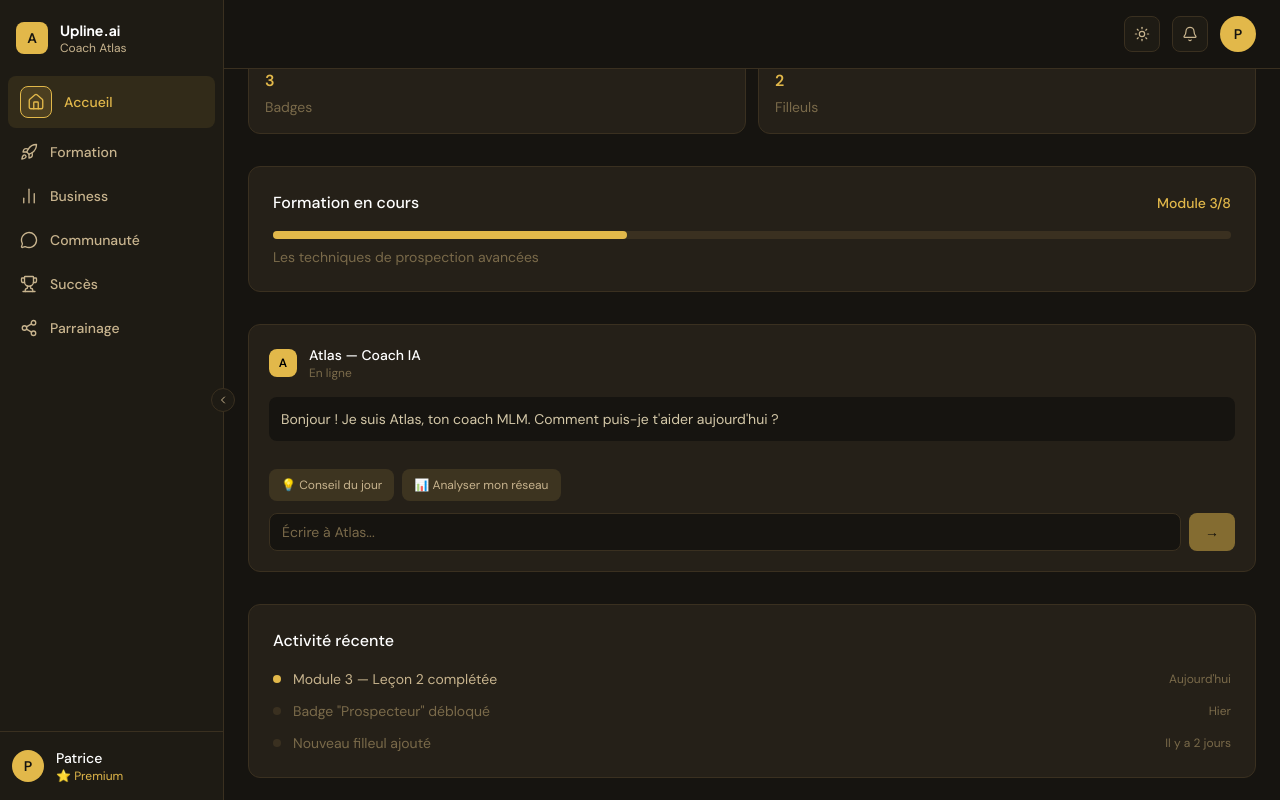
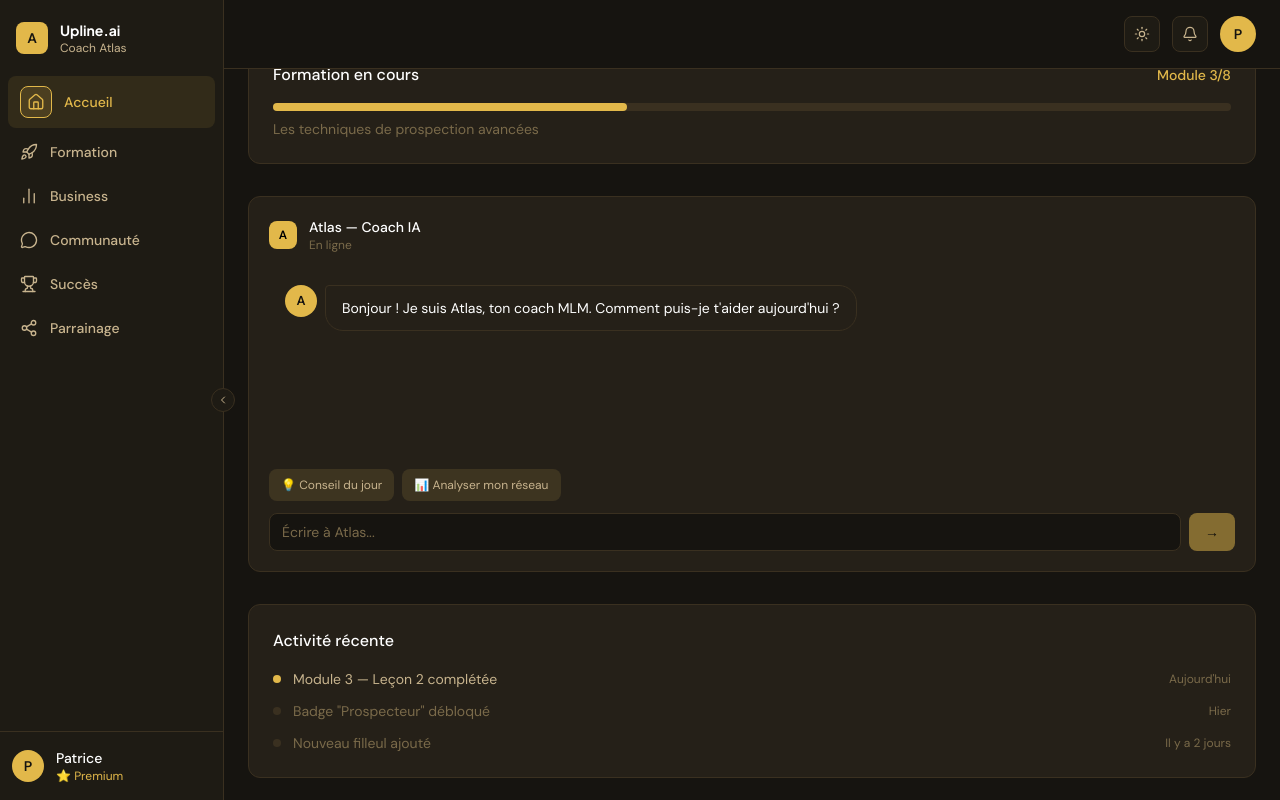
Before and after one commit to Biz4me/upline-dashboard, a Next.js app: page / in a window 1280 px wide. Built offline with nearby package versions, Linux system fonts and the light colour scheme.

Commit message:
fix: chat style WhatsApp atlas gauche avatar + user droite

```diff
--- a/src/components/atlas/AtlasChat.tsx
+++ b/src/components/atlas/AtlasChat.tsx
@@ -96,35 +96,55 @@ export default function AtlasChat({
       </div>
 
       {/* Messages */}
-      <div className="space-y-3 mb-4 max-h-64 overflow-y-auto">
+      <div
+        style={{
+          minHeight: '200px',
+          maxHeight: '500px',
+          overflowY: 'auto',
+          padding: '16px',
+        }}
+      >
         {messages.length === 0 && (
-          <div className="bg-[var(--bg)] rounded-lg p-3">
-            <p className="text-[#D4C8A8] text-sm">
-              {context
-                ? `Je suis ton coach pour : ${context}. Pose-moi des questions !`
-                : 'Bonjour ! Je suis Atlas, ton coach MLM. Comment puis-je t\'aider aujourd\'hui ?'}
-            </p>
+          <div style={{ display: 'flex', alignItems: 'flex-start', gap: '8px', marginBottom: '16px' }}>
+            {/* Avatar Atlas */}
+            <div style={{ width: '32px', height: '32px', borderRadius: '50%', background: 'var(--gold)', color: 'var(--bg)', display: 'flex', alignItems: 'center', justifyContent: 'center', fontWeight: '700', fontSize: '13px', flexShrink: 0 }}>A</div>
+            {/* Bulle */}
+            <div style={{ maxWidth: '75%', background: 'var(--bg-card)', border: '1px solid var(--border)', borderRadius: '4px 18px 18px 18px', padding: '12px 16px', color: 'var(--text)' }}>
+              <p className="text-sm">
+                {context
+                  ? `Je suis ton coach pour : ${context}. Pose-moi des questions !`
+                  : "Bonjour ! Je suis Atlas, ton coach MLM. Comment puis-je t'aider aujourd'hui ?"}
+              </p>
+            </div>
           </div>
         )}
-        {messages.map((msg, i) => (
-          <div
-            key={i}
-            className={`flex ${msg.role === 'user' ? 'justify-end' : 'justify-start'}`}
-          >
-            <div
-              className={`rounded-lg px-3 py-2 text-sm max-w-[85%] ${
-                msg.role === 'user'
-                  ? 'bg-[#E2B84A] text-black'
-                  : 'bg-[var(--bg)] text-[var(--text-secondary)]'
-              }`}
-            >
-              {msg.role === 'user' ? msg.content : <div className="atlas-markdown"><ReactMarkdown>{msg.content}</ReactMarkdown></div>}
+        {messages.map((msg, i) =>
+          msg.role === 'assistant' ? (
+            /* Messages Atlas (gauche) */
+            <div key={i} style={{ display: 'flex', alignItems: 'flex-start', gap: '8px', marginBottom: '16px' }}>
+              {/* Avatar Atlas */}
+              <div style={{ width: '32px', height: '32px', borderRadius: '50%', background: 'var(--gold)', color: 'var(--bg)', display: 'flex', alignItems: 'center', justifyContent: 'center', fontWeight: '700', fontSize: '13px', flexShrink: 0 }}>A</div>
+              {/* Bulle */}
+              <div style={{ maxWidth: '75%', background: 'var(--bg-card)', border: '1px solid var(--border)', borderRadius: '4px 18px 18px 18px', padding: '12px 16px', color: 'var(--text)' }}>
+                <ReactMarkdown>{msg.content}</ReactMarkdown>
+              </div>
             </div>
-          </div>
-        ))}
+          ) : (
+            /* Messages Utilisateur (droite) */
+            <div key={i} style={{ display: 'flex', justifyContent: 'flex-end', marginBottom: '16px' }}>
+              {/* Bulle */}
+              <div style={{ maxWidth: '75%', background: 'var(--gold)', borderRadius: '18px 4px 18px 18px', padding: '10px 16px', color: 'var(--bg)', fontWeight: '500' }}>
+                {msg.content}
+              </div>
+            </div>
+          )
+        )}
         {loading && (
-          <div className="flex justify-start">
-            <div className="bg-[var(--bg)] rounded-lg px-3 py-2 text-sm text-[var(--text-muted)]">
+          <div style={{ display: 'flex', alignItems: 'flex-start', gap: '8px', marginBottom: '16px' }}>
+            {/* Avatar Atlas */}
+            <div style={{ width: '32px', height: '32px', borderRadius: '50%', background: 'var(--gold)', color: 'var(--bg)', display: 'flex', alignItems: 'center', justifyContent: 'center', fontWeight: '700', fontSize: '13px', flexShrink: 0 }}>A</div>
+            {/* Bulle */}
+            <div style={{ maxWidth: '75%', background: 'var(--bg-card)', border: '1px solid var(--border)', borderRadius: '4px 18px 18px 18px', padding: '12px 16px', color: 'var(--text-muted)' }}>
               <span className="inline-flex gap-1">
                 <span className="animate-bounce">●</span>
                 <span className="animate-bounce" style={{ animationDelay: '0.15s' }}>●</span>
```
